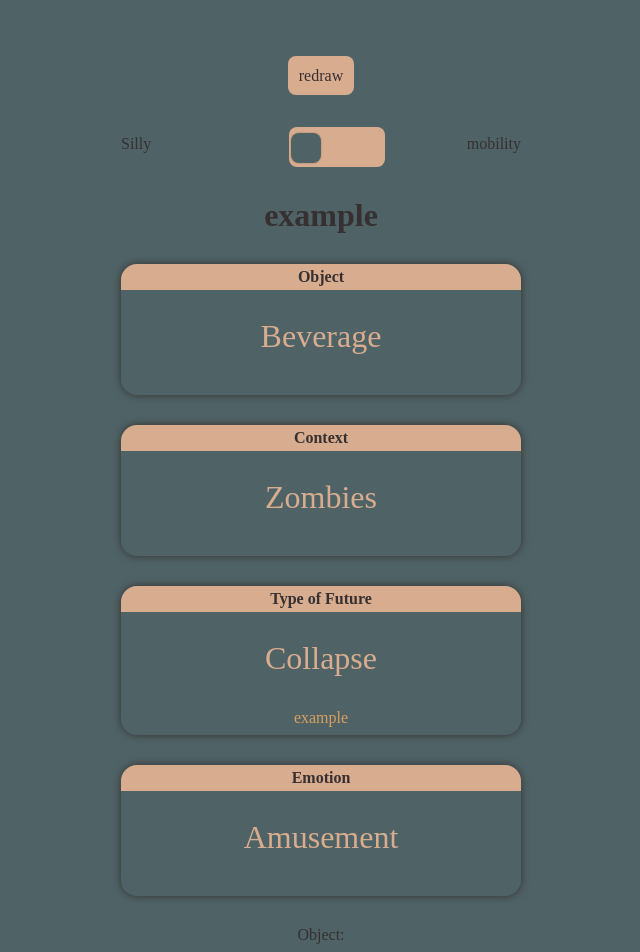
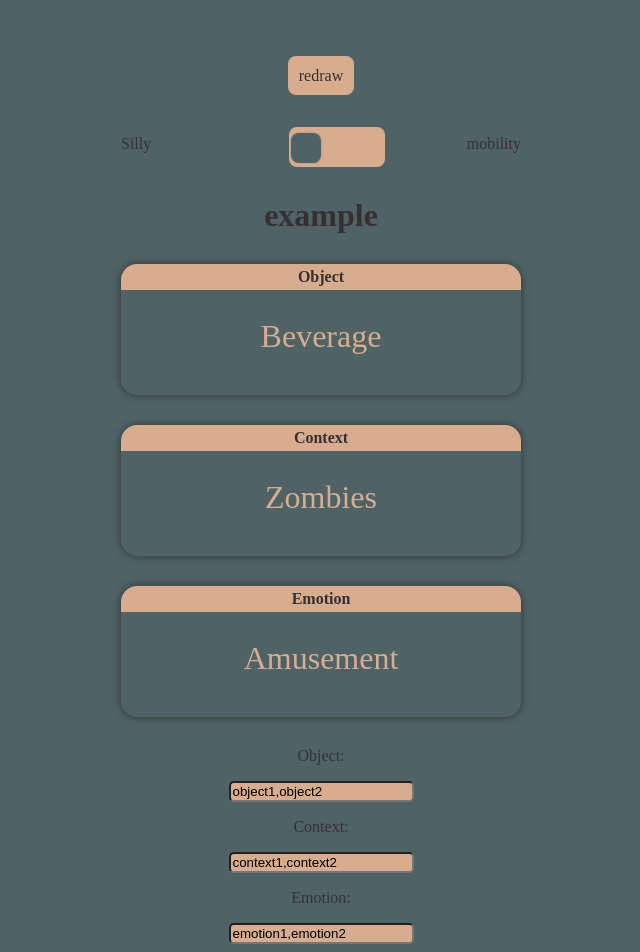
Before and after one commit to TakinB/ThingFromTheFuture, a React (Vite) app: page / in a window 1280 px wide. Shown: the top 952 px of the page, without its empty margins (319-959 px from the left). Built offline with nearby package versions, Linux system fonts and the light colour scheme; a web font is replaced by a local one.

Commit message:
add component for text input - in debug status

```diff
--- a/src/App.jsx
+++ b/src/App.jsx
@@ -82,6 +82,14 @@ function App() {
     }
   }
 
+  function CallBack (childData){
+    console.log(childData)
+    // setEvent(childData)
+    // setObject(childData)
+    // setContext(childData)
+    // setMood(childData)
+  }
+
   return (
     <div className="App">
       <button onClick={event =>handleToggle()}> redraw </button>
@@ -90,7 +98,7 @@ function App() {
         handleToggle={() => {mode = !mode; handleToggle();}}
       />
       <Deck gameIntro={intro} Moods={mood} Objects={object} Contexts={context} Events={event}/>
-      <TextInput chooseData={handleData}/>
+      <TextInput handleCallback={CallBack}/>
     </div>
   );
 }
--- a/src/components/cardDeck.jsx
+++ b/src/components/cardDeck.jsx
@@ -5,10 +5,10 @@ export default function Deck(props) {
     return(
         <div style={{align:"center"}}>
             <h1>{props.gameIntro}</h1>
-            <Card type="Object" title={props.Objects} key={props.Objects}/>
-            <Card type="Context" title={props.Contexts} key={props.Contexts}/>
-            <Card type="Type of Future" title={props.Events[0].title} description={props.Events[0].description } key={props.Events[0].title}/>
-            <Card type="Emotion" title={props.Moods} key={props.Moods} />
+            <Card type="Object" title={props.Objects[0]} key={props.Objects[0]}/>
+            <Card type="Context" title={props.Contexts[0]} key={props.Contexts[0]}/>
+            {/* <Card type="Type of Future" title={props.Events[0].title} description={props.Events[0].description } key={props.Events[0].title}/> */}
+            <Card type="Emotion" title={props.Moods[0]} key={props.Moods[0]} />
         </div>
 
     );
--- a/src/components/textInput.jsx
+++ b/src/components/textInput.jsx
@@ -1,10 +1,54 @@
 import React, { createContext, useEffect, useState } from "react";
 import './textInput.css'
 
-const TextInput = ({chooseData}) => {
+// const TextInput = ({chooseData}) => {
+//     const [objectString, setObjectString] = useState(["object1", "object2"]);
+//     const [contextString, setContextString] = useState(["context1", "context2"]);
+//     const [emotionString, setEmotionString] = useState(["emotion1", "emotion2"]);
+
+//     return (
+//       <>
+//         <label style={{align:"center"}} >
+//             <p> Object:</p>
+//           <input className="singleInput"
+//             value={objectString}
+//             onChange={e => setObjectString(e.target.value)}
+//             type="string"
+//           />
+//           <p>Context:</p>
+
+//             <input className="singleInput"
+//                 value={contextString}
+//                 onChange={e => setContextString(e.target.value)}
+//                 type="string"
+//             />
+//             <p>Emotion:</p>
+//             <input className="singleInput"
+//                 value={emotionString}
+//                 onChange={e => setEmotionString(e.target.value)}
+//                 type="string"
+//             />
+//             <p></p>
+//           <button onClick={chooseData}>
+//             submit
+//           </button>
+//         </label>
+//         <p>Enter a list of words, comma separated.</p>
+
+//       </>
+//     );
+// }
+
+
+const TextInput = ({handleCallback}) => {
     const [objectString, setObjectString] = useState(["object1", "object2"]);
     const [contextString, setContextString] = useState(["context1", "context2"]);
     const [emotionString, setEmotionString] = useState(["emotion1", "emotion2"]);
+
+
+    // const objectString = React.useRef([{        "title": "Collapse", "description": "example"}]);
+    // const contextString = React.useRef([{        "title": "Collapse", "description": "example"}]);
+    // const emotionString = React.useRef([{        "title": "Collapse", "description": "example"}]);
 
     return (
       <>
@@ -12,6 +56,9 @@ const TextInput = ({chooseData}) => {
           <p> Object:</p>
           <input className="singleInput"
             value={objectString}
+            // onChange={e => {e.preventDefault();
+            //     objectString.current.value = e.target.value}}
+            // type="string"
             onChange={e => setObjectString(e.target.value)}
             type="string"
           />
@@ -29,9 +76,10 @@ const TextInput = ({chooseData}) => {
               type="string"
           />
           <p></p>
-          <button onClick={chooseData}>
+          <button onClick={e =>{e.preventDefault(); handleCallback("the data is passed from child")}}>
             submit
           </button>
+
         </label>
         <p>Enter a list of words, comma separated.</p>
 
```
Lines whose indentation alone changed are shown as unchanged.
